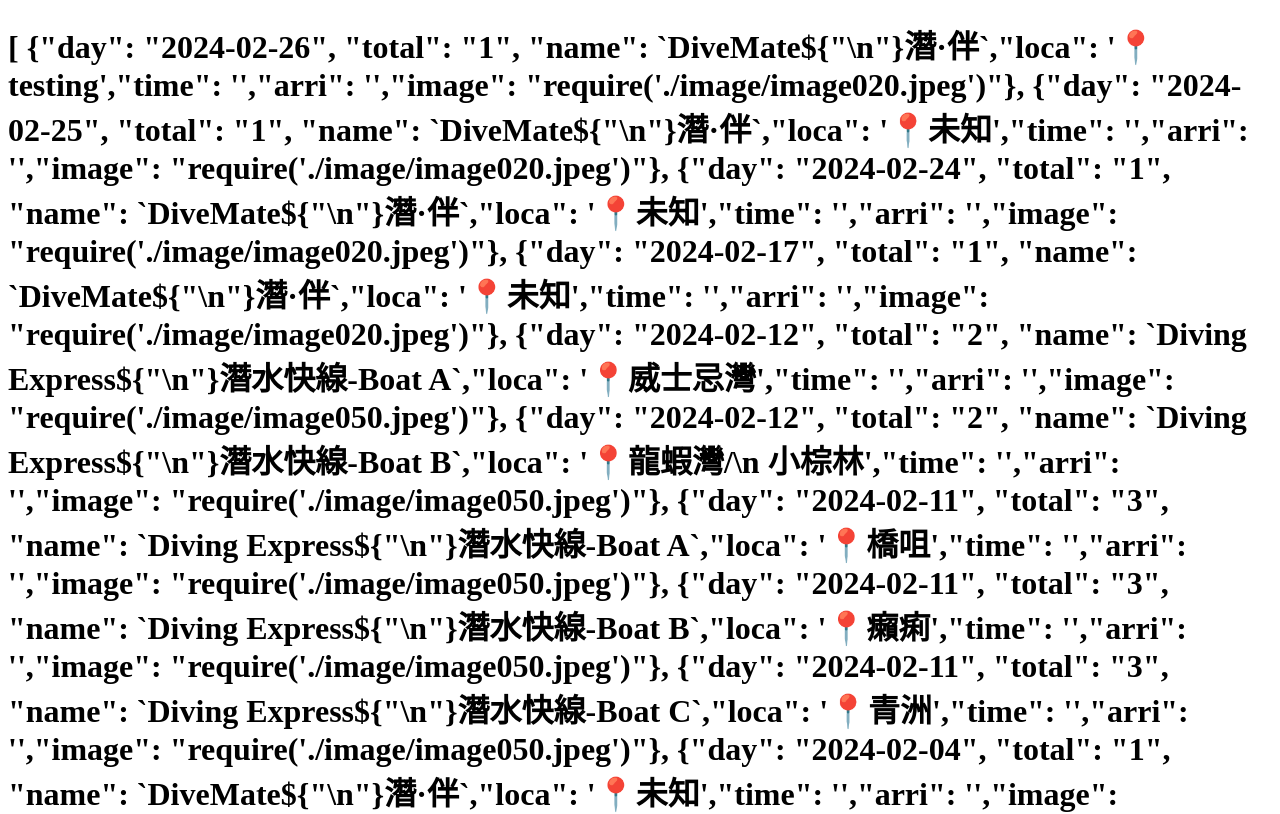
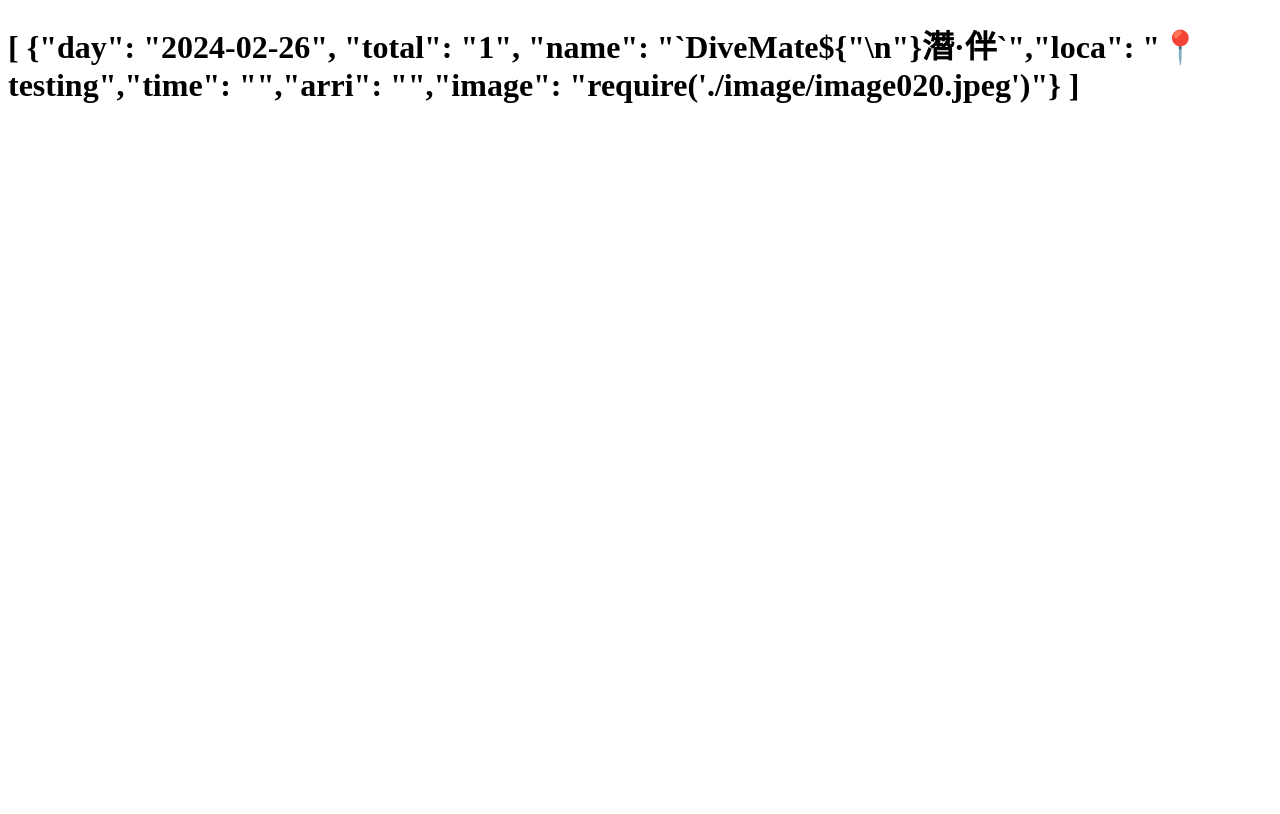
Before and after one commit to chlaw0/chlaw0.github.io, a plain HTML site: page index.html in a window 1280 px wide. Shown: the top 814 px of the page. Drawn offline with Linux system fonts and the light colour scheme.

Commit message:
index.html

```diff
--- a/index.html
+++ b/index.html
@@ -7,18 +7,7 @@
 <body>
     <h1>
         [
-        {"day": "2024-02-26", "total": "1", "name": `DiveMate${"\n"}潛·伴`,"loca": '📍testing',"time": '',"arri": '',"image": "require('./image/image020.jpeg')"},
-        {"day": "2024-02-25", "total": "1", "name": `DiveMate${"\n"}潛·伴`,"loca": '📍未知',"time": '',"arri": '',"image": "require('./image/image020.jpeg')"},
-        {"day": "2024-02-24", "total": "1", "name": `DiveMate${"\n"}潛·伴`,"loca": '📍未知',"time": '',"arri": '',"image": "require('./image/image020.jpeg')"},
-        {"day": "2024-02-17", "total": "1", "name": `DiveMate${"\n"}潛·伴`,"loca": '📍未知',"time": '',"arri": '',"image": "require('./image/image020.jpeg')"},
-        {"day": "2024-02-12", "total": "2", "name": `Diving Express${"\n"}潛水快線-Boat A`,"loca": '📍威士忌灣',"time": '',"arri": '',"image": "require('./image/image050.jpeg')"},
-        {"day": "2024-02-12", "total": "2", "name": `Diving Express${"\n"}潛水快線-Boat B`,"loca": '📍龍蝦灣/\n     小棕林',"time": '',"arri": '',"image": "require('./image/image050.jpeg')"},
-        {"day": "2024-02-11", "total": "3", "name": `Diving Express${"\n"}潛水快線-Boat A`,"loca": '📍橋咀',"time": '',"arri": '',"image": "require('./image/image050.jpeg')"},
-        {"day": "2024-02-11", "total": "3", "name": `Diving Express${"\n"}潛水快線-Boat B`,"loca": '📍癩痢',"time": '',"arri": '',"image": "require('./image/image050.jpeg')"},
-        {"day": "2024-02-11", "total": "3", "name": `Diving Express${"\n"}潛水快線-Boat C`,"loca": '📍青洲',"time": '',"arri": '',"image": "require('./image/image050.jpeg')"},
-        {"day": "2024-02-04", "total": "1", "name": `DiveMate${"\n"}潛·伴`,"loca": '📍未知',"time": '',"arri": '',"image": "require('./image/image020.jpeg')"},
-        {"day": "2024-01-29", "total": "1", "name": `EX Diving${"\n"}潛水專門店`,"loca": '📍癩痢',"time": '',"arri": '',"image": "require('./image/image030.jpeg')"},
-        {"day": "2024-01-14", "total": "1", "name": `EX Diving${"\n"}潛水專門店`,"loca": '📍火石',"time": '',"arri": '',"image": "require('./image/image030.jpeg')"}
+        {"day": "2024-02-26", "total": "1", "name": "`DiveMate${"\n"}潛·伴`","loca": "📍testing","time": "","arri": "","image": "require('./image/image020.jpeg')"}
         ]
         </h1>
 </body>
```
